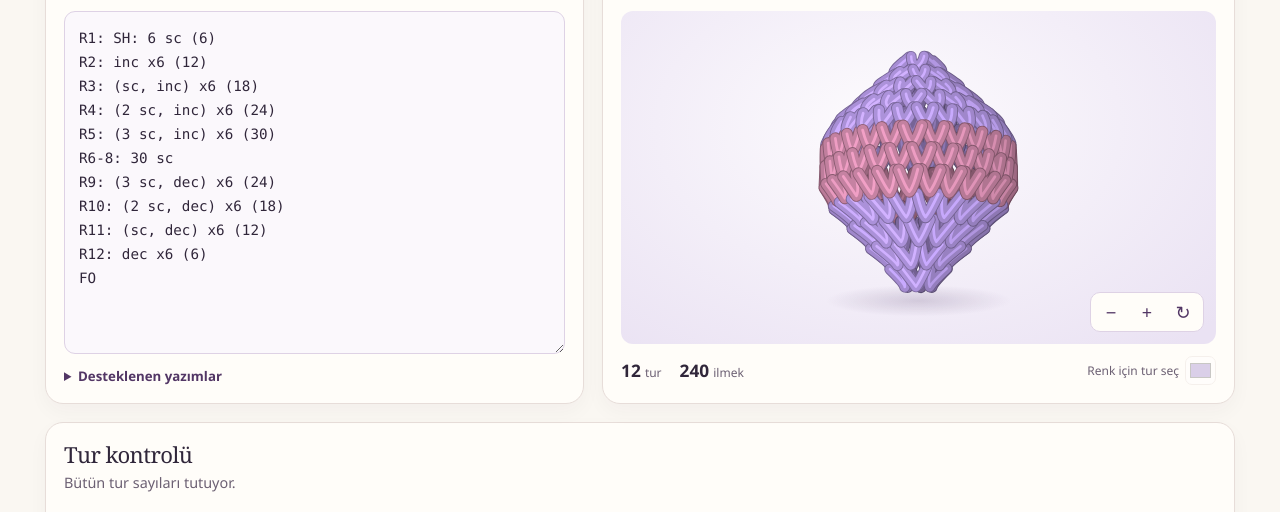
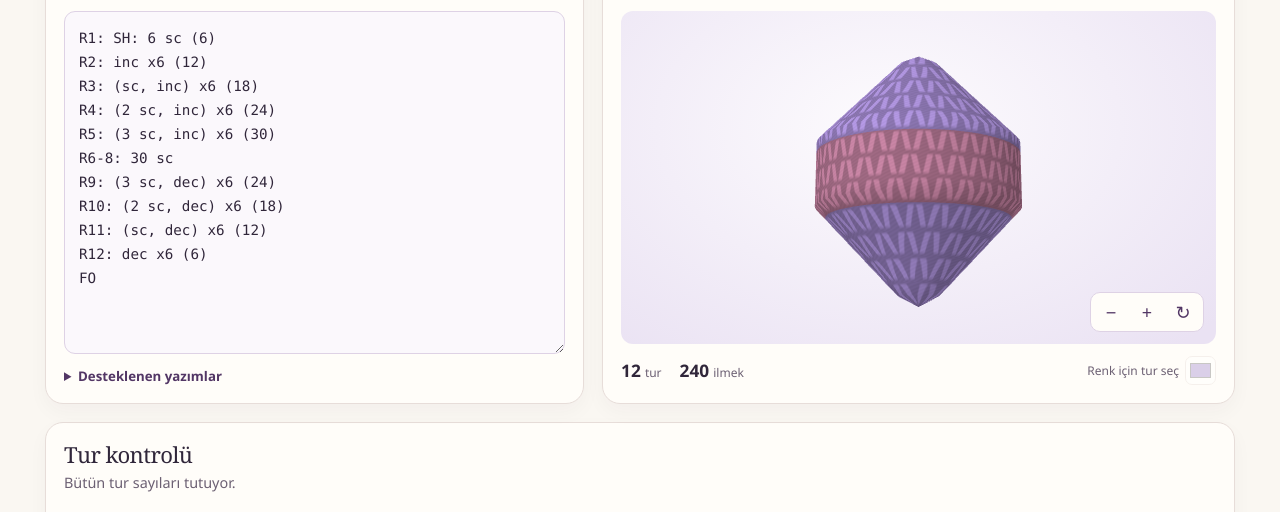
Before and after one commit to kangaetemo/crochet-studio, a plain HTML site: page docs/index.html in a window 1280 px wide. Shown: the part 284-796 px from the top of the page. Drawn offline with Linux system fonts and the light colour scheme.

Commit message:
Render stitch surfaces with WebGL depth and cached meshes

```diff
--- a/docs/app.mjs
+++ b/docs/app.mjs
@@ -1,5 +1,5 @@
 import { analyzeProject } from "./pattern.mjs";
-import { createScene, defaultRoundColor, resolveAppearance } from "./scene.mjs?v=winter-preview";
+import { createScene, defaultRoundColor, resolveAppearance } from "./scene.mjs?v=gpu-preview";
 
 const examples = [
   {
--- a/docs/index.html
+++ b/docs/index.html
@@ -7,7 +7,7 @@
   <meta name="description" content="Amigurumi tarifini yaz, ilmeklerini kontrol et ve şeklini 3B olarak gör.">
   <title>İlmek Atölyesi</title>
   <link rel="stylesheet" href="./style.css">
-  <script type="module" src="./app.mjs?v=winter-preview"></script>
+  <script type="module" src="./app.mjs?v=gpu-preview"></script>
 </head>
 <body>
   <header class="topbar">
--- /dev/null
+++ b/docs/renderer-gl.mjs
@@ -0,0 +1,336 @@
+const TAU = Math.PI * 2;
+const STRIDE = 12;
+
+function yarnPoint(angle, y, radius, slope, material, u, v, round) {
+  const x = Math.cos(angle);
+  const z = Math.sin(angle);
+  const normal = Math.hypot(1, slope);
+  return [x * radius, y, z * radius, x / normal, -slope / normal, z / normal,
+    material[0] / 255, material[1] / 255, material[2] / 255, u, v, round];
+}
+
+function addEllipsoid(vertices, indices, center, radii, color) {
+  const bands = 8;
+  const segments = 16;
+  const start = vertices.length / STRIDE;
+  for (let row = 0; row <= bands; row++) {
+    const polar = Math.PI * row / bands;
+    for (let column = 0; column <= segments; column++) {
+      const angle = TAU * column / segments;
+      const dir = [Math.sin(polar) * Math.cos(angle), Math.cos(polar), Math.sin(polar) * Math.sin(angle)];
+      const normal = dir.map((value, axis) => value / radii[axis]);
+      const length = Math.hypot(...normal);
+      vertices.push(...dir.map((value, axis) => center[axis] + value * radii[axis]),
+        ...normal.map((value) => value / length), ...color, 0, 0, 0);
+    }
+  }
+  for (let row = 0; row < bands; row++) {
+    for (let column = 0; column < segments; column++) {
+      const a = start + row * (segments + 1) + column;
+      const b = a + segments + 1;
+      indices.push(a, b, a + 1, a + 1, b, b + 1);
+    }
+  }
+}
+
+function addFace(model, vertices, indices) {
+  const flip = model.position.flipped ? -1 : 1;
+  const centerAt = (angle, yFraction, lift) => {
+    const elevation = model.height * (0.5 + yFraction * flip);
+    const ring = model.rings.find((entry) => entry.height >= elevation) ?? model.rings.at(-1);
+    const radius = ring.radius + lift;
+    return [Math.sin(angle) * radius, (elevation - model.height / 2) * model.heightScale, flip * Math.cos(angle) * radius];
+  };
+  const black = [0.09, 0.073, 0.077];
+  for (const angle of [-0.37, 0.37]) {
+    const eye = centerAt(angle, 0.08, 0.12);
+    addEllipsoid(vertices, indices, eye, [0.48, 0.49, 0.31], black);
+    addEllipsoid(vertices, indices, [eye[0] - 0.12, eye[1] + 0.13 * flip, eye[2] + 0.29 * flip],
+      [0.093, 0.093, 0.052], [0.88, 0.85, 0.81]);
+  }
+  addEllipsoid(vertices, indices, centerAt(0, -0.018, 0.13), [0.56, 0.18, 0.19], black);
+  addEllipsoid(vertices, indices, centerAt(0, -0.060, 0.14), [0.10, 0.30, 0.12], black);
+}
+
+export function buildSurface(model) {
+  const vertices = [];
+  const indices = [];
+  const rings = model.rings;
+  if (!rings.length) return { vertices: new Float32Array(), indices: new Uint32Array() };
+
+  const segments = Math.max(24, Math.min(96, Math.ceil(model.radius * TAU * 2)));
+  const columns = segments + 1;
+  const last = rings.at(-1);
+  const closes = model.hasFace || (last.stitches.length <= 6 && last.radius < model.radius * 0.65);
+  const localY = (elevation) => {
+    const fraction = elevation / model.height;
+    const shortened = model.hasFace && fraction > 0.83 ? 0.83 + (fraction - 0.83) * 0.45 : fraction;
+    return (shortened - 0.5) * model.height * model.heightScale;
+  };
+  const phaseStep = model.hasFace ? 0.02 : 0.085;
+  let phase = 0;
+  if (model.hasFace) {
+    const row = rings.findIndex((ring) => ring.stitches.filter((stitch) => stitch.name === "bobble").length === 2);
+    if (row >= 0) {
+      const stitches = rings[row].stitches;
+      const points = stitches.flatMap((stitch, index) => stitch.name === "bobble" ? [TAU * index / stitches.length] : []);
+      const mean = Math.atan2(Math.sin(points[0]) + Math.sin(points[1]), Math.cos(points[0]) + Math.cos(points[1]));
+      phase = (model.position.flipped ? -1 : 1) * Math.PI / 2 - mean - phaseStep * row;
+    }
+  }
+
+  for (const [index, ring] of rings.entries()) {
+    const previous = rings[index - 1];
+    const next = rings[index + 1];
+    const bottom = previous ? (previous.radius + ring.radius) / 2 : 0;
+    const top = next ? (next.radius + ring.radius) / 2 : closes ? 0 : ring.radius;
+    const bottomY = localY(previous?.height ?? 0);
+    const topY = localY(ring.height);
+    const tall = Math.max(topY - bottomY, 0.017);
+    const start = vertices.length / STRIDE;
+    const count = ring.stitches.length;
+    for (let band = 0; band <= 2; band++) {
+      const t = band / 2;
+      const y = bottomY + t * tall;
+      const radius = band === 0 ? bottom : band === 1 ? ring.radius : top;
+      const slope = (band === 0 ? (ring.radius - bottom) * 2 : band === 2 ? (top - ring.radius) * 2 : top - bottom) / tall;
+      for (let column = 0; column <= segments; column++) {
+        const angle = TAU * column / segments;
+        const tile = (column / segments - (phase + index * phaseStep) / TAU) * count;
+        const stalk = ((Math.round(tile) % count) + count) % count;
+        const stitch = ring.stitches[stalk];
+        const envelope = 1 - Math.abs(tile - Math.round(tile)) * 2;
+        const puff = band === 1 && stitch.name === "bobble" ? envelope * 0.60 : 0;
+        const loop = band === 1 ? stitch.loop === "flo" ? 0.11 : stitch.loop === "blo" ? -0.08 : 0 : 0;
+        vertices.push(...yarnPoint(angle, y, radius + puff + loop, slope, ring.material, tile + 0.5, t, ring.row.number));
+      }
+    }
+    for (let row = 0; row < 2; row++) {
+      for (let column = 0; column < segments; column++) {
+        const a = start + row * columns + column;
+        const b = a + columns;
+        indices.push(a, b, a + 1, a + 1, b, b + 1);
+      }
+    }
+  }
+  if (model.hasFace && rings.length >= 6) addFace(model, vertices, indices);
+  return { vertices: new Float32Array(vertices), indices: new Uint32Array(indices) };
+}
+
+const vertexSource = `#version 300 es
+precision highp float;
+layout(location=0) in vec3 a_position;
+layout(location=1) in vec3 a_normal;
+layout(location=2) in vec3 a_color;
+layout(location=3) in vec2 a_stitch;
+layout(location=4) in float a_round;
+uniform vec3 u_offset;
+uniform vec3 u_center;
+uniform vec4 u_pose;
+uniform vec4 u_camera;
+uniform vec3 u_lens;
+out vec3 v_normal;
+out vec3 v_color;
+out vec2 v_stitch;
+flat out float v_round;
+vec3 place(vec3 p) {
+  p.yz *= u_pose.z;
+  return vec3(p.x*u_pose.x-p.y*u_pose.y,p.x*u_pose.y+p.y*u_pose.x,p.z);
+}
+vec3 orbit(vec3 p) {
+  float x = p.x*u_camera.x-p.z*u_camera.y;
+  float z = p.x*u_camera.y+p.z*u_camera.x;
+  return vec3(x,p.y*u_camera.z+z*u_camera.w,z*u_camera.z-p.y*u_camera.w);
+}
+void main() {
+  vec3 p = orbit(place(a_position)+u_offset-u_center);
+  float depth = p.z/u_lens.z;
+  gl_Position = vec4(p.x*u_lens.x,p.y*u_lens.y,-depth,1.0-depth);
+  v_normal = orbit(place(a_normal));
+  v_color = a_color;
+  v_stitch = a_stitch;
+  v_round = a_round;
+}
+`;
+
+const fragmentSource = `#version 300 es
+precision highp float;
+in vec3 v_normal;
+in vec3 v_color;
+in vec2 v_stitch;
+flat in float v_round;
+uniform float u_active;
+out vec4 color;
+void main() {
+  vec3 normal = normalize(v_normal);
+  vec3 key = normalize(vec3(-0.42,0.58,0.70));
+  float light = 0.72 + max(0.0,dot(normal,key))*0.32;
+  float cloth = 1.0;
+  if (v_round > 0.0) {
+    vec2 p = vec2(fract(v_stitch.x)-0.5,v_stitch.y);
+    float vein = abs(abs(p.x)-(0.13+0.23*p.y));
+    float join = smoothstep(0.02,0.23,p.y)*(1.0-smoothstep(0.84,1.0,p.y));
+    float band = (1.0-smoothstep(0.07,0.17,vein))*join;
+    float detail = 1.0-smoothstep(0.22,0.60,max(fwidth(v_stitch.x),fwidth(v_stitch.y)));
+    float strand = sin(43.0*p.y+19.0*p.x)*0.017;
+    cloth = mix(1.0,0.82+0.23*band+strand,detail);
+  } else {
+    light += 0.32*pow(max(0.0,dot(normal,key)),16.0);
+  }
+  vec3 shaded = v_color*light*cloth;
+  if (u_active > 0.0 && v_round > u_active) shaded = mix(shaded, vec3(0.91,0.88,0.94), 0.63);
+  color = vec4(shaded,1.0);
+}
+`;
+
+function initProgram(gl) {
+  const program = gl.createProgram();
+  const shaders = [];
+  try {
+    for (const [type, source] of [[gl.VERTEX_SHADER, vertexSource], [gl.FRAGMENT_SHADER, fragmentSource]]) {
+      const shader = gl.createShader(type);
+      shaders.push(shader);
+      gl.shaderSource(shader, source);
+      gl.compileShader(shader);
+      if (!gl.getShaderParameter(shader, gl.COMPILE_STATUS)) throw new Error(gl.getShaderInfoLog(shader));
+      gl.attachShader(program, shader);
+    }
+    gl.linkProgram(program);
+    if (!gl.getProgramParameter(program, gl.LINK_STATUS)) throw new Error(gl.getProgramInfoLog(program));
+    return program;
+  } catch (error) {
+    gl.deleteProgram(program);
+    throw error;
+  } finally {
+    for (const shader of shaders) gl.deleteShader(shader);
+  }
+}
+
+function createBuffer(gl, model) {
+  const { vertices, indices } = buildSurface(model);
+  const vao = gl.createVertexArray();
+  const vertex = gl.createBuffer();
+  const index = gl.createBuffer();
+  gl.bindVertexArray(vao);
+  gl.bindBuffer(gl.ARRAY_BUFFER, vertex);
+  gl.bufferData(gl.ARRAY_BUFFER, vertices, gl.STATIC_DRAW);
+  for (const [slot, width, offset] of [[0, 3, 0], [1, 3, 3], [2, 3, 6], [3, 2, 9], [4, 1, 11]]) {
+    gl.enableVertexAttribArray(slot);
+    gl.vertexAttribPointer(slot, width, gl.FLOAT, false, STRIDE * 4, offset * 4);
+  }
+  gl.bindBuffer(gl.ELEMENT_ARRAY_BUFFER, index);
+  gl.bufferData(gl.ELEMENT_ARRAY_BUFFER, indices, gl.STATIC_DRAW);
+  gl.bindVertexArray(null);
+  return { vao, vertex, index, count: indices.length, geometry: model.rings, flip: model.position.flipped };
+}
+
+export function createWebglRenderer(canvas, schedule) {
+  const gl = canvas.getContext("webgl2", { alpha: true, antialias: true, depth: true });
+  if (!gl) return null;
+  const buffers = new Map();
+  let models = [];
+  let selection = {};
+  let program, uniforms, lost = false;
+
+  function initialize() {
+    program = initProgram(gl);
+    uniforms = Object.fromEntries(["offset", "center", "pose", "camera", "lens", "active"]
+      .map((name) => [name, gl.getUniformLocation(program, "u_" + name)]));
+    gl.enable(gl.DEPTH_TEST);
+    gl.clearColor(0, 0, 0, 0);
+  }
+
+  function release(buffer) {
+    gl.deleteBuffer(buffer.vertex);
+    gl.deleteBuffer(buffer.index);
+    gl.deleteVertexArray(buffer.vao);
+  }
+
+  function update(nextModels, nextSelection) {
+    models = nextModels;
+    selection = nextSelection;
+    if (lost) return;
+    const visible = new Set(models.map((model) => model.id));
+    for (const [id, buffer] of buffers) {
+      if (visible.has(id)) continue;
+      release(buffer);
+      buffers.delete(id);
+    }
+    for (const model of models) {
+      const existing = buffers.get(model.id);
+      if (existing?.geometry === model.rings && existing.flip === model.position.flipped) continue;
+      if (existing) release(existing);
+      buffers.set(model.id, createBuffer(gl, model));
+    }
+  }
+
+  function draw(view) {
+    if (lost) return;
+    const width = canvas.clientWidth;
+    const height = canvas.clientHeight;
+    if (!width || !height) return;
+    const ratio = Math.min(devicePixelRatio || 1, 1.75);
+    const w = Math.round(width * ratio);
+    const h = Math.round(height * ratio);
+    if (canvas.width !== w || canvas.height !== h) {
+      canvas.width = w;
+      canvas.height = h;
+    }
+    gl.viewport(0, 0, w, h);
+    gl.clear(gl.COLOR_BUFFER_BIT | gl.DEPTH_BUFFER_BIT);
+    if (!models.length) return;
+
+    const min = [Infinity, Infinity, Infinity];
+    const max = [-Infinity, -Infinity, -Infinity];
+    for (const model of models) {
+      const { x, y, z, tilt } = model.position;
+      const half = model.height * model.heightScale / 2;
+      const t = Math.abs(Math.sin(tilt));
+      const r = model.radius + half * t;
+      const v = half + model.radius * t;
+      const position = [x, y, z];
+      const span = [r, v, r];
+      for (let axis = 0; axis < 3; axis++) {
+        min[axis] = Math.min(min[axis], position[axis] - span[axis]);
+        max[axis] = Math.max(max[axis], position[axis] + span[axis]);
+      }
+    }
+
+    const center = min.map((coordinate, index) => (coordinate + max[index]) * 0.5);
+    const radius = Math.max(...models.map(({ position, radius: r, height: length, heightScale }) => (
+      Math.hypot(position.x - center[0], position.z - center[2])
+      + r + length * heightScale * Math.abs(Math.sin(position.tilt)) / 2
+    )));
+    const vertical = max[1] - min[1];
+    const size = Math.max(vertical, radius * 2, 4);
+    const scale = Math.min(width * 0.66, height * 0.77) / size * view.zoom;
+    gl.useProgram(program);
+    gl.uniform3f(uniforms.center, ...center);
+    gl.uniform4f(uniforms.camera, Math.cos(view.yaw), Math.sin(view.yaw), Math.cos(view.pitch), Math.sin(view.pitch));
+    gl.uniform3f(uniforms.lens, 2 * scale / width, 2 * scale / height, size * 3.2);
+    for (const model of models) {
+      const { x, y, z, tilt, flipped } = model.position;
+      const buffer = buffers.get(model.id);
+      gl.bindVertexArray(buffer.vao);
+      gl.uniform3f(uniforms.offset, x, y, z);
+      gl.uniform4f(uniforms.pose, Math.cos(tilt), Math.sin(tilt), flipped ? -1 : 1, 0);
+      gl.uniform1f(uniforms.active, model.id === selection.part ? selection.round : 0);
+      gl.drawElements(gl.TRIANGLES, buffer.count, gl.UNSIGNED_INT, 0);
+    }
+    gl.bindVertexArray(null);
+  }
+
+  initialize();
+  canvas.addEventListener("webglcontextlost", (event) => {
+    event.preventDefault();
+    lost = true;
+    buffers.clear();
+  });
+  canvas.addEventListener("webglcontextrestored", () => {
+    initialize();
+    lost = false;
+    update(models, selection);
+    schedule();
+  });
+  return { update, draw };
+}
--- a/docs/scene.mjs
+++ b/docs/scene.mjs
@@ -1,3 +1,5 @@
+import { createWebglRenderer } from "./renderer-gl.mjs?v=gpu-preview";
+
 const TAU = Math.PI * 2;
 
 function yarnMaterial(color) {
@@ -91,7 +93,16 @@ export function layoutParts(parts, appearance = "plain") {
 }
 
 export function createScene(canvas) {
-  const context = canvas.getContext("2d");
+  let gpu;
+  try {
+    gpu = createWebglRenderer(canvas, schedule);
+  } catch {
+    const fallback = canvas.cloneNode(false);
+    canvas.replaceWith(fallback);
+    canvas = fallback;
+  }
+  const context = gpu ? null : canvas.getContext("2d");
+  canvas.dataset.renderer = gpu ? "webgl2" : "canvas";
   const view = { pitch: 0.22, yaw: -0.35, zoom: 1 };
   let models = [];
   let activePart;
@@ -113,12 +124,16 @@ export function createScene(canvas) {
     activePart = selection.part;
     activeRound = selection.round;
     const layout = layoutParts(parts, appearance);
+    const previous = new Map(models.map((model) => [model.id, model]));
     models = parts.map((part) => {
       const base = layout.get(part.id);
       const winter = appearance === "winter";
       const hasFace = winter && partKind(part.name) === "body";
+      const old = previous.get(part.id);
+      let rings = old?.rings;
+      if (old?.source !== part.rows || old.colors !== part.colors || old.appearance !== appearance) {
         let height = 0;
-      const rings = part.rows.filter((row) => row.preview).map((row) => {
+        rings = part.rows.filter((row) => row.preview).map((row) => {
           height += row.height;
           const stitches = row.stitches.flatMap((stitch) => Array.from({ length: stitch.made }, () => stitch));
           return {
@@ -127,6 +142,7 @@ export function createScene(canvas) {
             material: yarnMaterial(part.colors?.[row.number] ?? defaultRoundColor(part, row.number, appearance))
           };
         });
+      }
       const position = {
         x: base.x + (part.offset?.x ?? 0),
         y: base.y + (part.offset?.y ?? 0),
@@ -135,11 +151,12 @@ export function createScene(canvas) {
         flipped: base.flipped !== Boolean(part.offset?.reverse)
       };
       return {
-        id: part.id, rings, height, position, winter, hasFace,
-        heightScale: base.heightScale,
+        id: part.id, rings, height: rings.at(-1)?.height ?? 0, position, winter, hasFace,
+        source: part.rows, colors: part.colors, appearance, heightScale: base.heightScale,
         radius: rings.reduce((max, ring) => Math.max(max, ring.radius), 0.55)
       };
     }).filter((model) => model.rings.length);
+    gpu?.update(models, selection);
     schedule();
   }
 
@@ -149,11 +166,15 @@ export function createScene(canvas) {
 
   function draw() {
     frame = 0;
+    if (gpu) {
+      gpu.draw(view);
+      return;
+    }
     if (!context) return;
     const width = canvas.clientWidth;
     const height = canvas.clientHeight;
     if (!width || !height) return;
-    const pixelRatio = Math.min(devicePixelRatio || 1, 2);
+    const pixelRatio = Math.min(devicePixelRatio || 1, 1.5);
     if (canvas.width !== Math.round(width * pixelRatio) || canvas.height !== Math.round(height * pixelRatio)) {
       canvas.width = Math.round(width * pixelRatio);
       canvas.height = Math.round(height * pixelRatio);
@@ -210,6 +231,8 @@ export function createScene(canvas) {
     context.restore();
 
     const marks = [];
+    const visibleStitches = models.reduce((total, model) => total + model.rings.reduce((n, ring) => n + ring.stitches.length, 0), 0);
+    const firstStep = Math.max(1, Math.ceil(visibleStitches / 1400));
     for (const model of models) {
       const { position, rings } = model;
       const cosTilt = Math.cos(position.tilt);
@@ -243,7 +266,8 @@ export function createScene(canvas) {
         const step = TAU / ring.stitches.length;
         const bottomRadius = (ring.radius + (rings[index - 1]?.radius ?? ring.radius * 0.5)) * 0.5;
         const topRadius = (ring.radius + (rings[index + 1]?.radius ?? ring.radius * 0.66)) * 0.5;
-        for (const [stitchIndex, stitch] of ring.stitches.entries()) {
+        for (let stitchIndex = 0; stitchIndex < ring.stitches.length; stitchIndex += firstStep) {
+          const stitch = ring.stitches[stitchIndex];
           const angle = step * stitchIndex + index * phaseStep + phase;
           const top = ring.height;
           const bottom = top - ring.row.height * 0.89;
@@ -351,22 +375,25 @@ export function createScene(canvas) {
   }
 
   canvas.addEventListener("pointerdown", (event) => {
-    if (event.button !== 0) return;
-    drag = { x: event.clientX, y: event.clientY };
+    if (event.button !== 0 || drag) return;
+    drag = { x: event.clientX, y: event.clientY, pointerId: event.pointerId };
     canvas.setPointerCapture(event.pointerId);
     canvas.classList.add("dragging");
   });
   canvas.addEventListener("pointermove", (event) => {
-    if (!drag) return;
+    if (drag?.pointerId !== event.pointerId) return;
     rotate((event.clientX - drag.x) * 0.012, (event.clientY - drag.y) * 0.012);
-    drag = { x: event.clientX, y: event.clientY };
+    drag.x = event.clientX;
+    drag.y = event.clientY;
   });
-  function release() {
+  function release(event) {
+    if (drag?.pointerId !== event.pointerId) return;
     drag = undefined;
     canvas.classList.remove("dragging");
   }
   canvas.addEventListener("pointerup", release);
   canvas.addEventListener("pointercancel", release);
+  canvas.addEventListener("lostpointercapture", release);
   canvas.addEventListener("wheel", (event) => {
     if (!event.ctrlKey && document.activeElement !== canvas) return;
     event.preventDefault();
```
Also changed, not shown: pattern.test.mjs (+16 -0 lines). Lines whose indentation alone changed are shown as unchanged.
